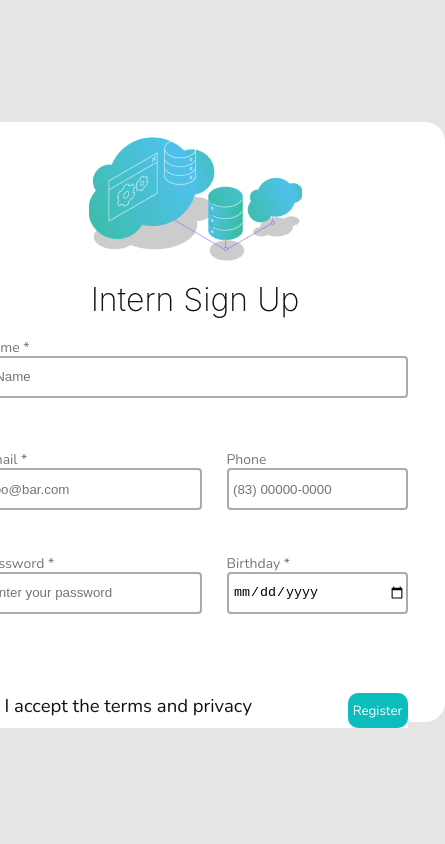
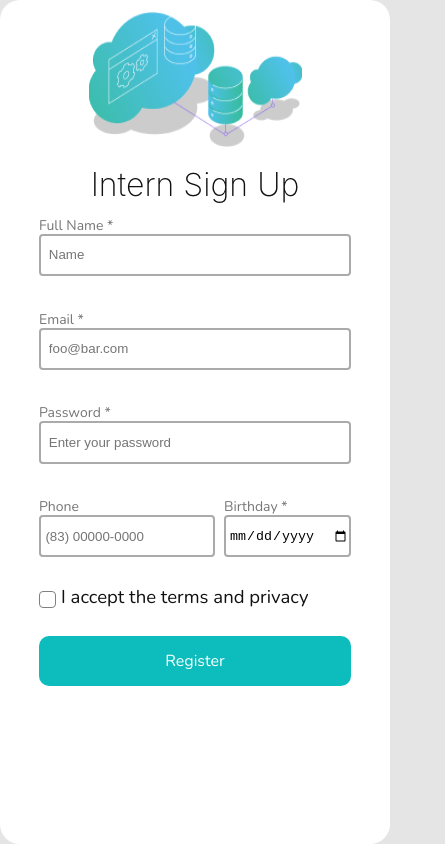
Before and after one commit to WelbertJr/React-Form-Challenge, a React (Vite) app: page / in a window 390 px wide. Shown: the whole page, 445 px wide, since content can reach past the window. Built offline with nearby package versions, Linux system fonts and the light colour scheme.

Commit message:
Feat:Adding first page responsiveness

```diff
--- a/src/components/Card/Card.jsx
+++ b/src/components/Card/Card.jsx
@@ -10,6 +10,11 @@ const Card = styled.div`
 	flex-direction: column;
 	display: flex;
 	padding-top: 3%;
+
+	@media (max-width: 768px){
+	width: 100vw;
+	height: 100vh;
+}
 `
 
 export default Card
--- a/src/components/Checkbox/Checkbox.styled.jsx
+++ b/src/components/Checkbox/Checkbox.styled.jsx
@@ -2,7 +2,7 @@ import styled from "styled-components";
 
 export const GroupCheckbox = styled.div`
     input{
-        display:none;
+    display:none;
     }
     input + label:before {
 	content: '';
--- a/src/components/Input/InputStyled.jsx
+++ b/src/components/Input/InputStyled.jsx
@@ -15,6 +15,10 @@ export const ContainerInput = styled.div`
 	flex-direction: column;
 	height: 70px;
 	width:100%;
+
+	@media (max-width: 768px){
+	height: 60px;
+	}
 `
 export const Label = styled.label`
 	font-family: 'Nunito';
@@ -31,6 +35,6 @@ export const Label = styled.label`
 	font-size: 14px;
 	line-height: 16px;
 	color: #FF4B4B;
-    display: none;
+	display:none;
 	margin-top: 1%;
 `
--- a/src/pages/home/Home.jsx
+++ b/src/pages/home/Home.jsx
@@ -2,7 +2,7 @@ import Card from "../../components/Card/Card"
 import Displayed from "../../components/Displayed/Displayed"
 import Title from "../../components/Title/Title"
 import Input from "../../components/Input/Input"
-import {Form, DivLine2, LoginGroup, DivLine3} from "./Home.styled"
+import {Form, DivLine2, DivEmail, DivPassword, DivPhone, DivBirthday, DivLine3} from "./Home.styled"
 import Checkbox from "../../components/Checkbox/Checkbox"
 import Button from "../../components/Button/Button"
 
@@ -16,21 +16,27 @@ function Home() {
 
       <Form>
 
-          <Input type="text" id="Fullname" placeholder="Name" label="Name *"/>
+          <Input type="text" id="Fullname" placeholder="Name" label="Full Name *"/>
 
           <DivLine2>
-            <LoginGroup>
+            <DivEmail>
           <Input type="email" id="Email" placeholder="foo@bar.com" label="Email *"/>
-            </LoginGroup>
+            </DivEmail>
 
+          <DivPhone>
           <Input type="tel" id="Phone" placeholder="(83) 00000-0000" label="Phone"/>
+          </DivPhone>
 
-            <LoginGroup>
+            <DivPassword>
           <Input type="password" id="Password" placeholder="Enter your password" label="Password *"/>
-            </LoginGroup>
+            </DivPassword>
 
+          <DivBirthday>
           <Input type="date" id="Birthday" placeholder="dd/mm/yyyy" label="Birthday *"/>
+          </DivBirthday>
+
           </DivLine2>
+
           <DivLine3>
             <Checkbox/>
             <Button/>
--- a/src/pages/home/Home.styled.jsx
+++ b/src/pages/home/Home.styled.jsx
@@ -9,19 +9,72 @@ export const Form = styled.form`
     background: #FFFFFF;
     margin: 7% 7% 0 7%;
 	width: 85%;
+
+    @media (max-width: 768px){
+    margin: 7% 7% 0 7%;
+	width: 80%;
+    }
 	`
 
 export const DivLine2 = styled.div`
     display:grid;
-    grid-template-columns: 3fr 1fr;
+    grid-template-columns: 4fr 1fr;
 	margin-top: 5vh;
 	row-gap: 4vh;
+    justify-items: end;
+
+    @media (max-width: 768px){
+    display: grid;
+	grid-template-areas:
+	"group-email group-email"
+	"group-password group-password"
+    "group-phone group-birthday";
+	margin-top: 1vh;
+	row-gap: 4vh;
+    grid-template-columns: 1fr 1fr;
+    }
 `
-export const LoginGroup = styled.div`
-    width:90%
+export const DivEmail = styled.div`
+    width:100%;
+    @media (max-width: 768px){
+    grid-area: group-email;
+	margin-top: 3vh;
+    }
+`
+export const DivPhone = styled.div`
+    width: 85%;
+    @media (max-width: 768px){
+    grid-area: group-phone;
+    justify-self: start;
+    width: 97%;
+    }
+`
+export const DivPassword = styled.div`
+    width: 100%;
+    @media (max-width: 768px){
+    grid-area: group-password;
+    }
+`
+export const DivBirthday = styled.div`
+    width: 85%;
+    @media (max-width: 768px){
+    grid-area: group-birthday;
+	width: 97%;
+    }
 `
 export const DivLine3 = styled.div`
     display: flex;
 	justify-content: space-between;
 	margin-top: 8vh;
+
+    @media (max-width: 768px){
+    display: block;
+    margin-top: 3vh;
+
+    button{
+    margin-top: 3vh;
+	height: 6vh;
+	font-size: 1em;
+    }
+    }
 `
```
